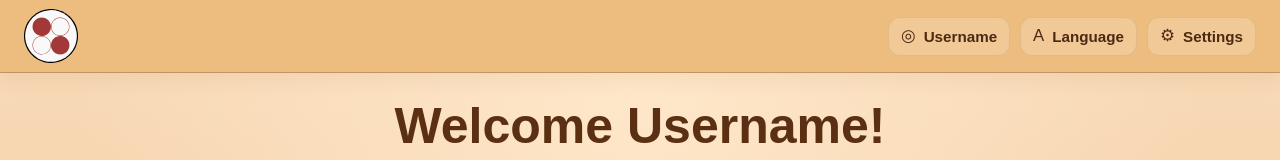
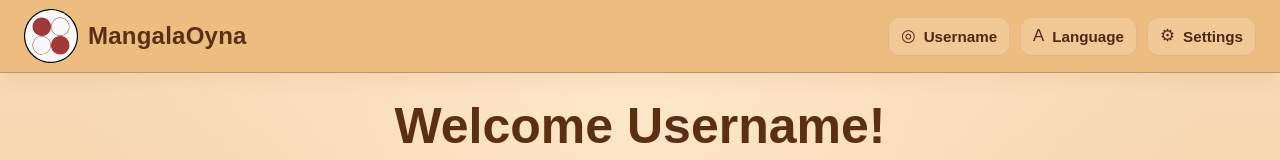
Before and after one commit to Teamuchin/online-mangala-website, a React (Vite) app: page / in a window 1280 px wide. Shown: the top 160 px of the page. Built offline with nearby package versions, Linux system fonts and the light colour scheme; a web font is replaced by a local one.

Commit message:
Add site name next to the logo in the header

```diff
--- a/src/components/GlobalHeader.jsx
+++ b/src/components/GlobalHeader.jsx
@@ -25,10 +25,14 @@ export default function GlobalHeader() {
         <div className={styles.leftCluster}>
           <a href="/" className={styles.brand} aria-label="Go home">
             <img src={assets.logo} alt={brandName} className={styles.logo} />
+            <span className={styles.brandText}>MangalaOyna</span>
           </a>
 
           {showBackToGame ? (
-            <Link to={activeMatchSummary.url} className={styles.backToGameLink}>
+            <Link
+              to={activeMatchSummary.url}
+              className={styles.backToGameLink}
+            >
               <span className={styles.liveDot} aria-hidden="true" />
               <span className={styles.actionText}>Back to Game</span>
             </Link>
--- a/src/components/GlobalHeader.module.css
+++ b/src/components/GlobalHeader.module.css
@@ -32,13 +32,27 @@
 .brand {
   display: inline-flex;
   align-items: center;
+  gap: 10px;
   text-decoration: none;
+}
+
+.brand:hover .brandText {
+  color: #7a3e19;
 }
 
 .logo {
   display: block;
   width: 54px;
   height: 54px;
+}
+
+.brandText {
+  font-size: 1.5rem;
+  font-weight: 700;
+  letter-spacing: 0.01em;
+  color: #5a2f12;
+  transition: color 150ms ease;
+  white-space: nowrap;
 }
 
 .actions {
@@ -87,6 +101,7 @@
   font-weight: 600;
   white-space: nowrap;
 }
+
 
 .panel {
   position: absolute;
@@ -229,6 +244,10 @@
     height: 44px;
   }
 
+  .brandText {
+    font-size: 1.2rem;
+  }
+
   .actionText {
     display: none;
   }
```
